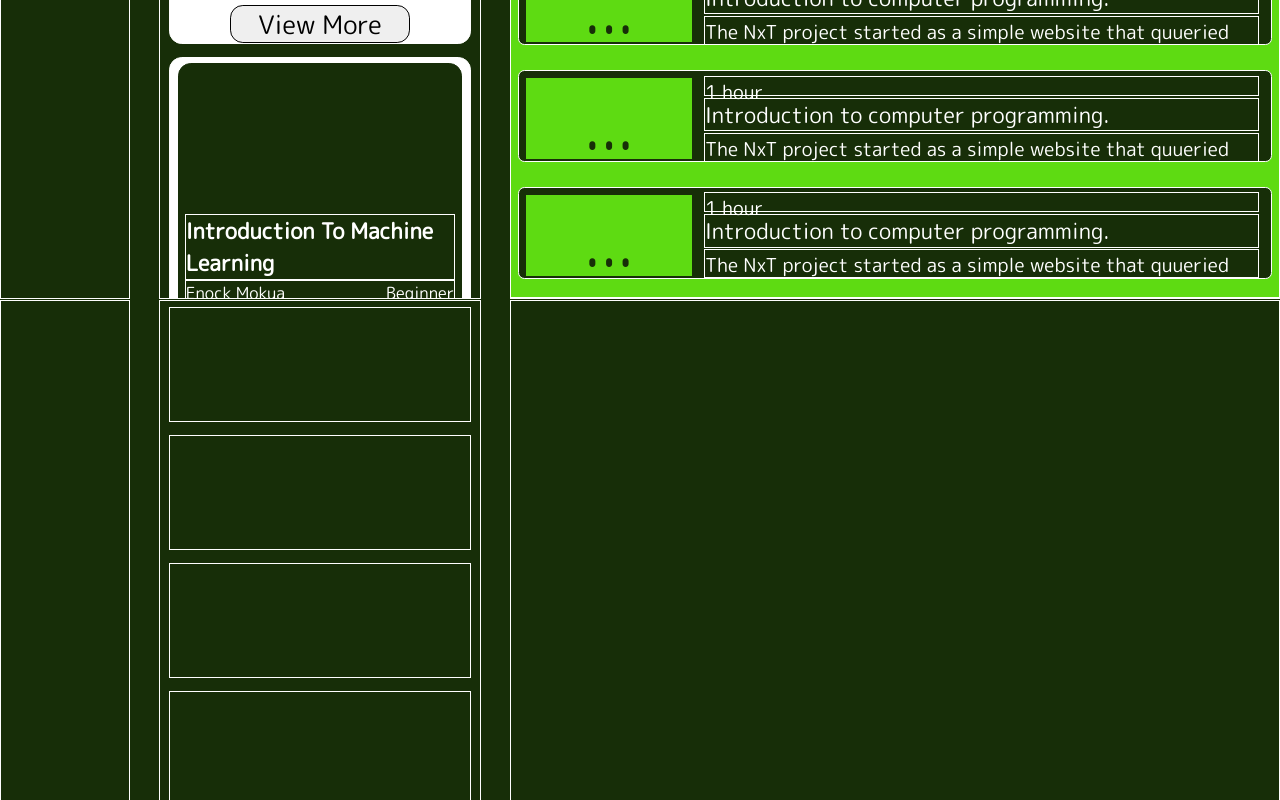
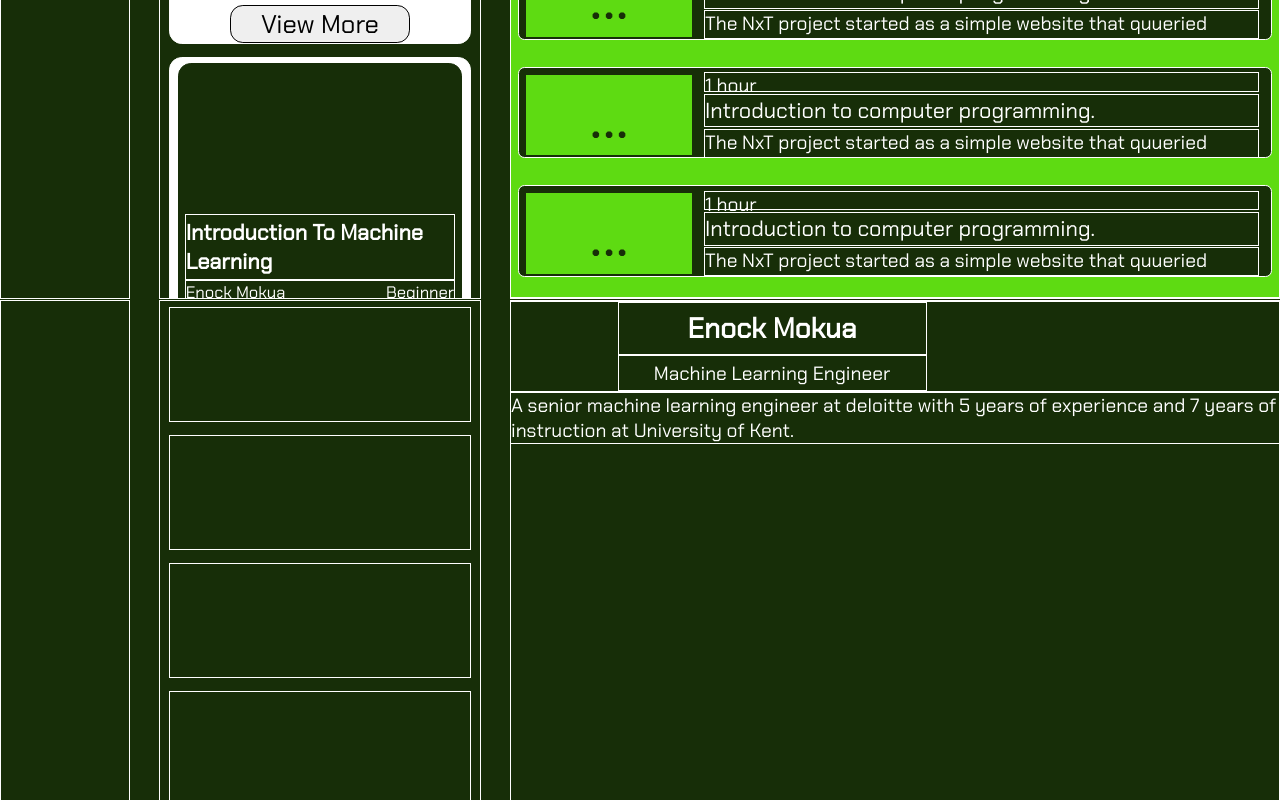
Before and after one commit to MokuaEnock/NxT-learn, a React (Create React App) app: page / in a window 1280 px wide. Shown: the part 1213-2013 px from the top of the page. Built offline with nearby package versions, Linux system fonts and the light colour scheme.

Commit message:
restyle instructor description

```diff
--- a/src/App.css
+++ b/src/App.css
@@ -1,5 +1,7 @@
+@import url('https://fonts.googleapis.com/css2?family=Chakra+Petch&display=swap');
+
 * {
-  font-family: 'M PLUS Rounded 1c', sans-serif;
+  font-family: 'Chakra Petch', sans-serif;
   padding: 0;
   margin: 0;
 }
@@ -501,3 +503,15 @@ aside {
   justify-content: flex-start;
   align-items: center;
 }
+
+#instructor_desc .desc_inst {
+  border: thin solid #ffffff;
+}
+
+.instructor_details {
+  width: 100%;
+  max-height: 10vw;
+  border: thin solid #ffffff;
+  font-size: 1.5vw;
+  color: white;
+}
--- a/src/components/Instructors/InstructorDescription.js
+++ b/src/components/Instructors/InstructorDescription.js
@@ -1,7 +1,32 @@
 import React from "react";
 
 function InstructorDescription() {
-  return <div id="instructor_desc"></div>;
+  function Heading() {
+    return (
+      <div className="desc_inst">
+        <div className="desc_inst_img"></div>
+        <div className="desc_inst_info">
+          <h4>Enock Mokua</h4>
+          <p>Machine Learning Engineer</p>
+        </div>
+      </div>
+    );
+  }
+
+  function Details() {
+    return (
+      <p className="instructor_details">
+        A senior machine learning engineer at deloitte with 5 years of
+        experience and 7 years of instruction at University of Kent.
+      </p>
+    );
+  }
+  return (
+    <div id="instructor_desc">
+      <Heading />
+      <Details />
+    </div>
+  );
 }
 
 export default InstructorDescription;
```
